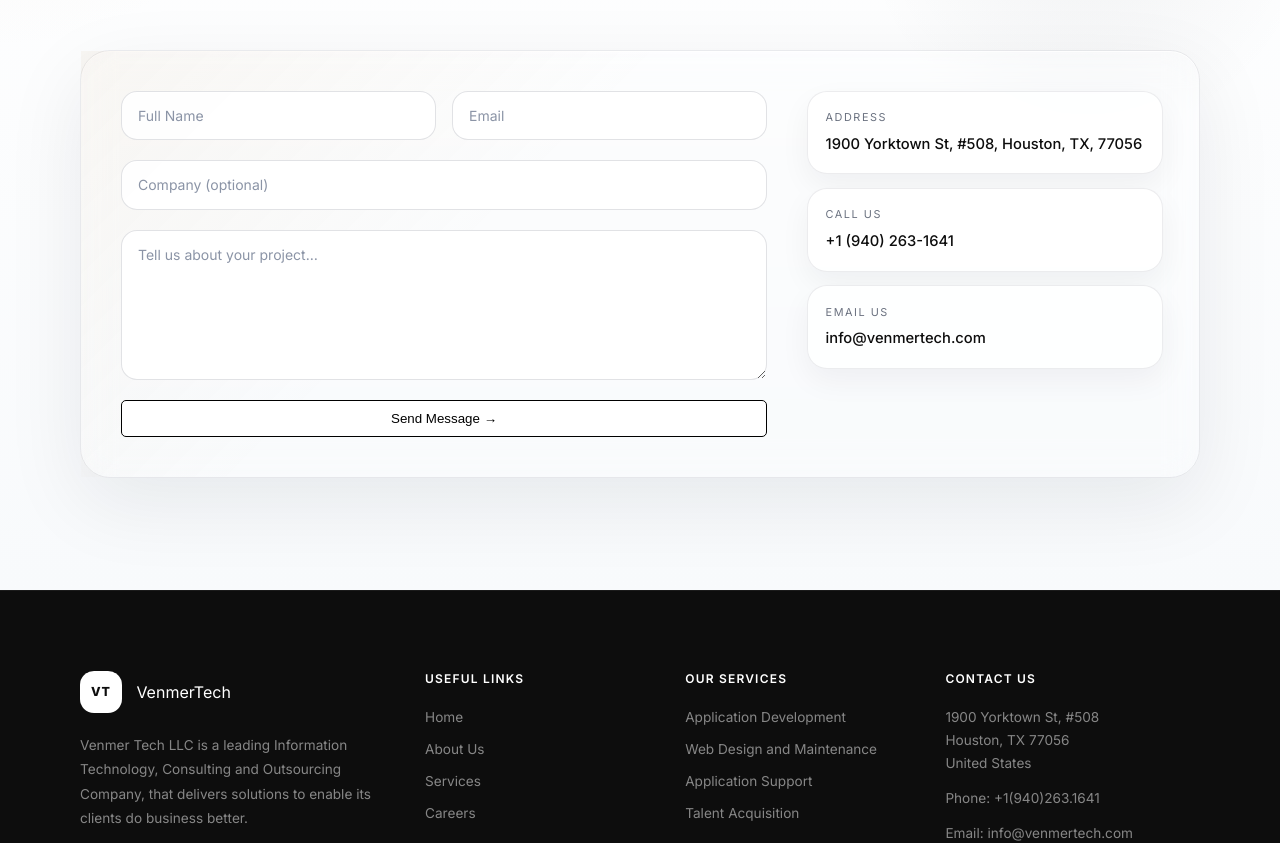
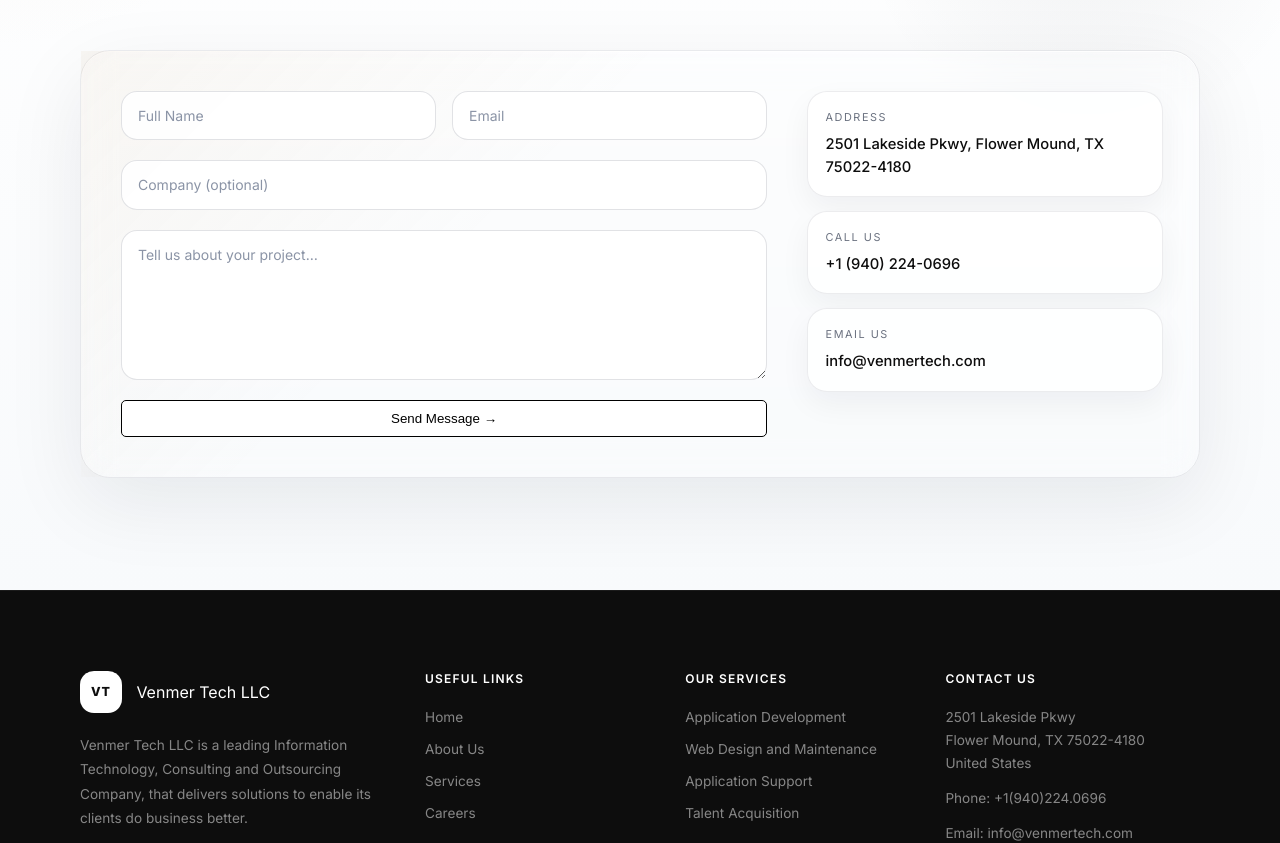
Before and after one commit to Skookum-Infotech/VenmerTech, a Next.js app: page / in a window 1280 px wide. Shown: the part 3900-4743 px from the top of the page. Built offline with nearby package versions, Linux system fonts and the light colour scheme.

Commit message:
Fix the address

```diff
--- a/app/components/layout/Footer.tsx
+++ b/app/components/layout/Footer.tsx
@@ -38,7 +38,7 @@ export default function Footer() {
         <div className="vt-footer-col vt-footer-about">
           <Link href="/" className="vt-logo">
             <div className="vt-logo-mark">VT</div>
-            VenmerTech
+            Venmer Tech LLC
           </Link>
           <p className="vt-footer-desc">
             Venmer Tech LLC is a leading Information Technology, Consulting and
@@ -107,14 +107,14 @@ export default function Footer() {
           <h4 className="vt-footer-heading">Contact Us</h4>
           <ul className="vt-footer-list vt-footer-contact">
             <li>
-              1900 Yorktown St, #508
+              2501 Lakeside Pkwy
               <br />
-              Houston, TX 77056
+              Flower Mound, TX 75022-4180
               <br />
               United States
             </li>
             <li>
-              <a href="tel:+19402631641">Phone: +1(940)263.1641</a>
+              <a href="tel:+19402631641">Phone: +1(940)224.0696</a>
             </li>
             <li>
               <a href="mailto:info@venmertech.com">
--- a/app/page.tsx
+++ b/app/page.tsx
@@ -597,13 +597,15 @@ export default function Home() {
                   {[
                     {
                       label: "Address",
-                      value: "1900 Yorktown St, #508, Houston, TX, 77056",
+                      value: "2501 Lakeside Pkwy, Flower Mound, TX 75022-4180",
                       href: undefined,
                     },
                     {
                       label: "Call Us",
-                      value: "+1 (940) 263-1641",
-                      href: "tel:+19402631641",
+                      value: "+1 (940) 224-0696",
+                      href: "tel:+19402240696",
+
+
                     },
                     {
                       label: "Email Us",
```
